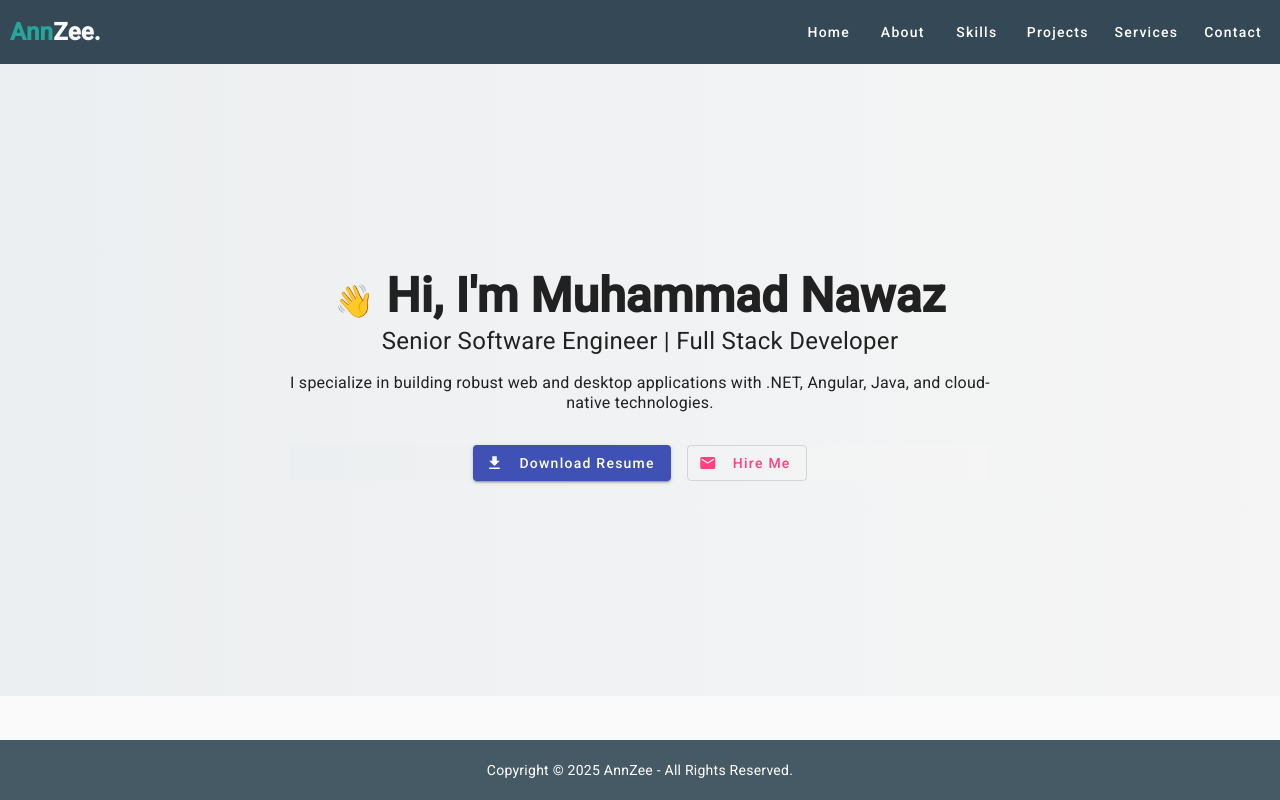
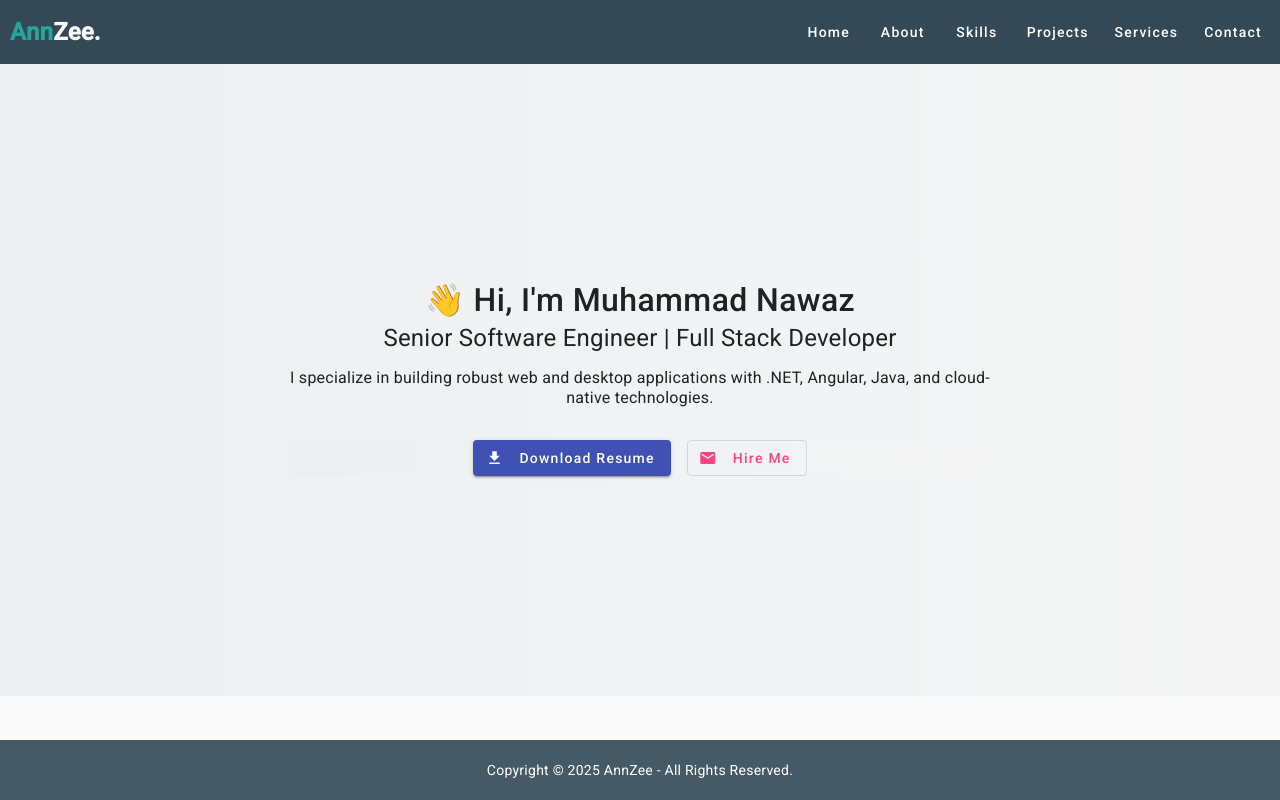
Before and after one commit to mnawazgondal/annzee-portfolio, an Angular app: page / in a window 1280 px wide. Built offline with nearby package versions, Linux system fonts and the light colour scheme.

Commit message:
Updated home screen layout and navbar styling - Home heading

```diff
--- a/src/app/pages/home/hero/hero.component.html
+++ b/src/app/pages/home/hero/hero.component.html
@@ -1,7 +1,7 @@
   <section class="hero-section">
     <div class="hero-content">
-      <h1><span class="wave">👋</span> Hi, I'm <span class="name">Muhammad Nawaz</span></h1>
-      <h2>Senior Software Engineer | Full Stack Developer</h2>
+      <h2><span class="wave">👋</span> Hi, I'm <span class="name">Muhammad Nawaz</span></h2>
+      <h3>Senior Software Engineer | Full Stack Developer</h3>
       <p>
         I specialize in building robust web and desktop applications with .NET, Angular, Java, and cloud-native technologies.
       </p>
--- a/src/app/pages/home/hero/hero.component.scss
+++ b/src/app/pages/home/hero/hero.component.scss
@@ -55,14 +55,14 @@
     .hero-content {
       max-width: 700px;
 
-      h1 {
-        font-size: 3rem;
-        font-weight: 600;
+      h2 {
+        font-size: 2rem;
+        font-weight: 500;
         margin-bottom: 0.5rem;
         color: var(--text-color);
       }
 
-      h2 {
+      h3 {
         font-size: 1.5rem;
         font-weight: 400;
         color: var(--text-color);
@@ -109,7 +109,7 @@
   justify-content: center;
   margin-top: 20px;
 }
-h1 {
+h2 {
   font-size: 2rem;
   text-align: center;
 
```
